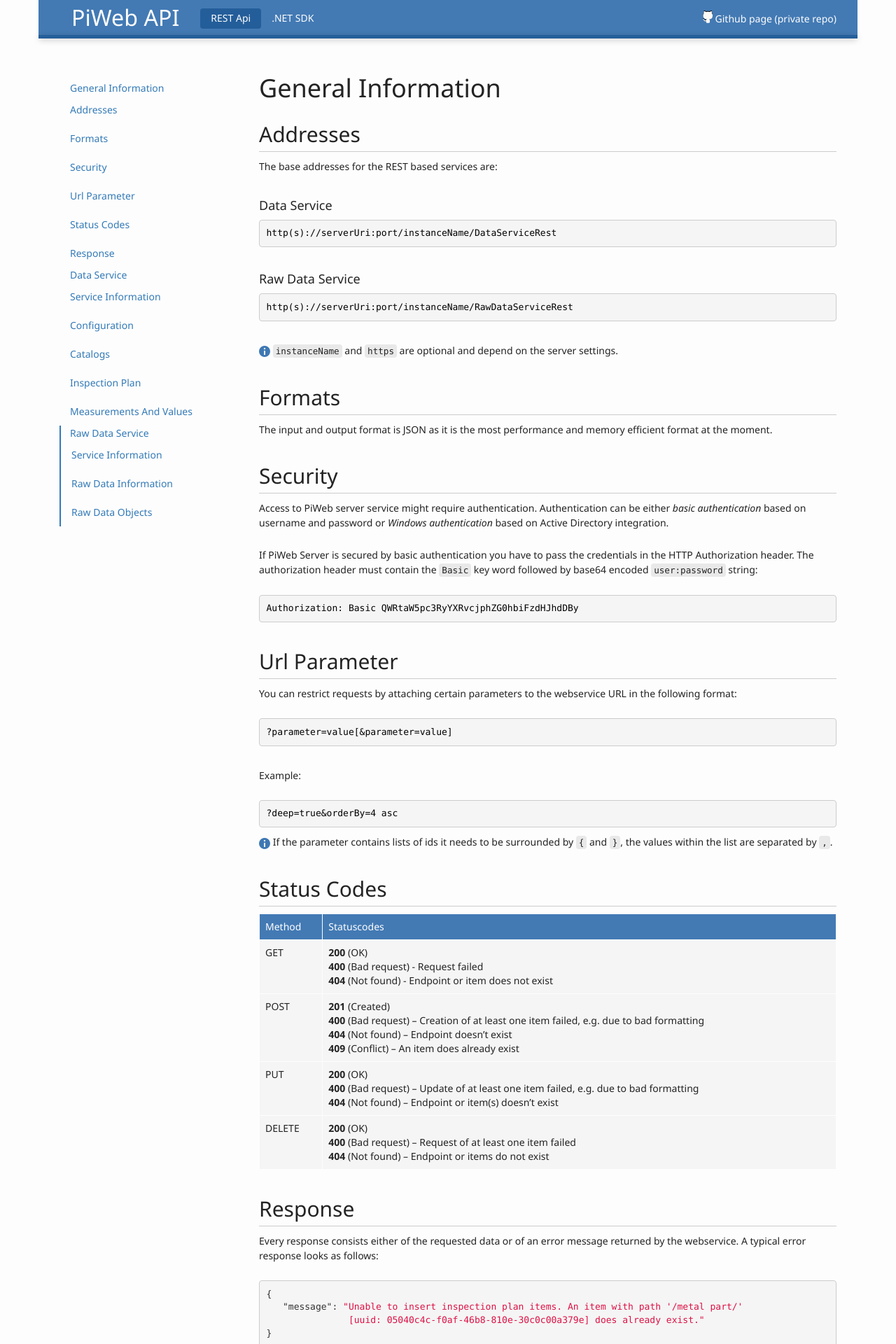
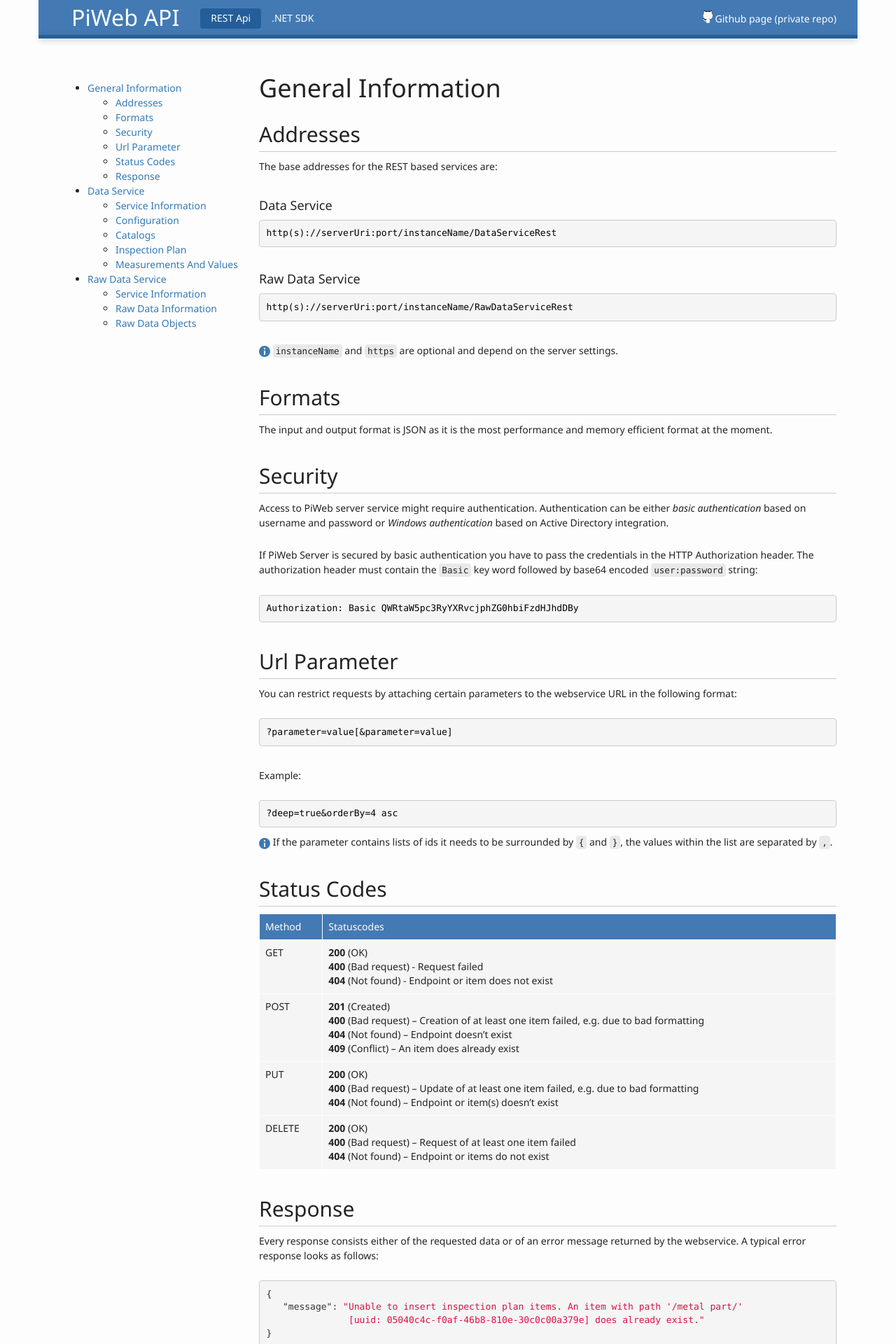
Before and after one commit to ZEISS-PiWeb/PiWeb-Api, a Jekyll site: the page built from _pages/01-restapi.md, in a window 1280 px wide. Shown: the top 1920 px of the page at 70% size. Built offline with Jekyll 4.4.1, drawn with Linux system fonts in a browser that asks for light colours.

Commit message:
Update toc_sub.html

```diff
--- a/_includes/toc_sub.html
+++ b/_includes/toc_sub.html
@@ -1,12 +1,12 @@
 <div data-spy="affix" data-offset-top="80" id="navbar">
 {% for node in site.pages %}
 	{% if node.area == page.area %}
-		<ul class="nav">
+		<ul class="firstLevel">
 		{% comment %}When you iterate over a hash using a variable called sec, sec[0] contains the key and sec[1] contains the value on each iteration.{% endcomment %}
 		{% for sec in node.sections %}
 			<li>
 				<a href="#{{sec[1].anchor}}" data-target="#{{sec[1].anchor}}">{{sec[1].title}}</a>
-				<ul class="nav">
+				<ul class="secondLevel">
 				{% for subsec in sec[1].secs %}
 					<li><a href="#{{subsec[1].anchor}}" data-target="#{{subsec[1].anchor}}">{{subsec[1].title}}</a></li>
 				{% endfor %}
```
